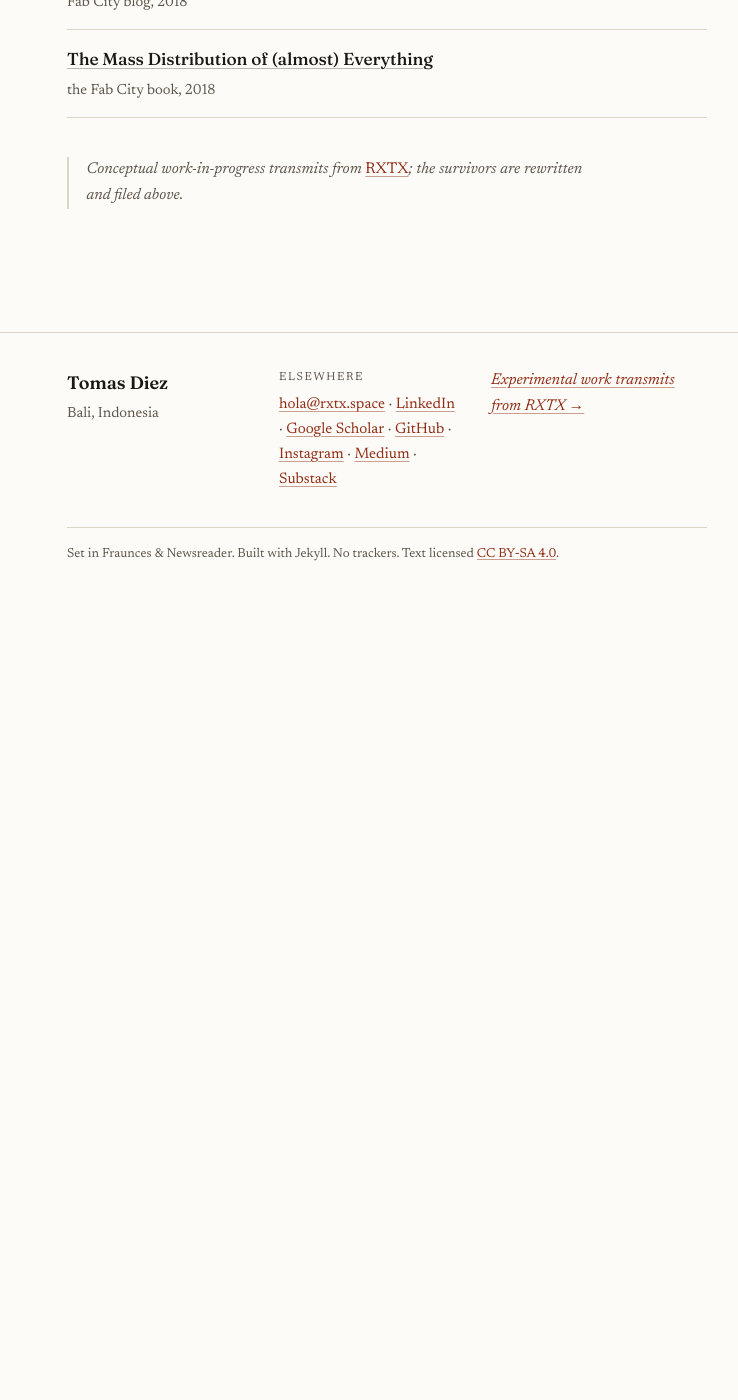
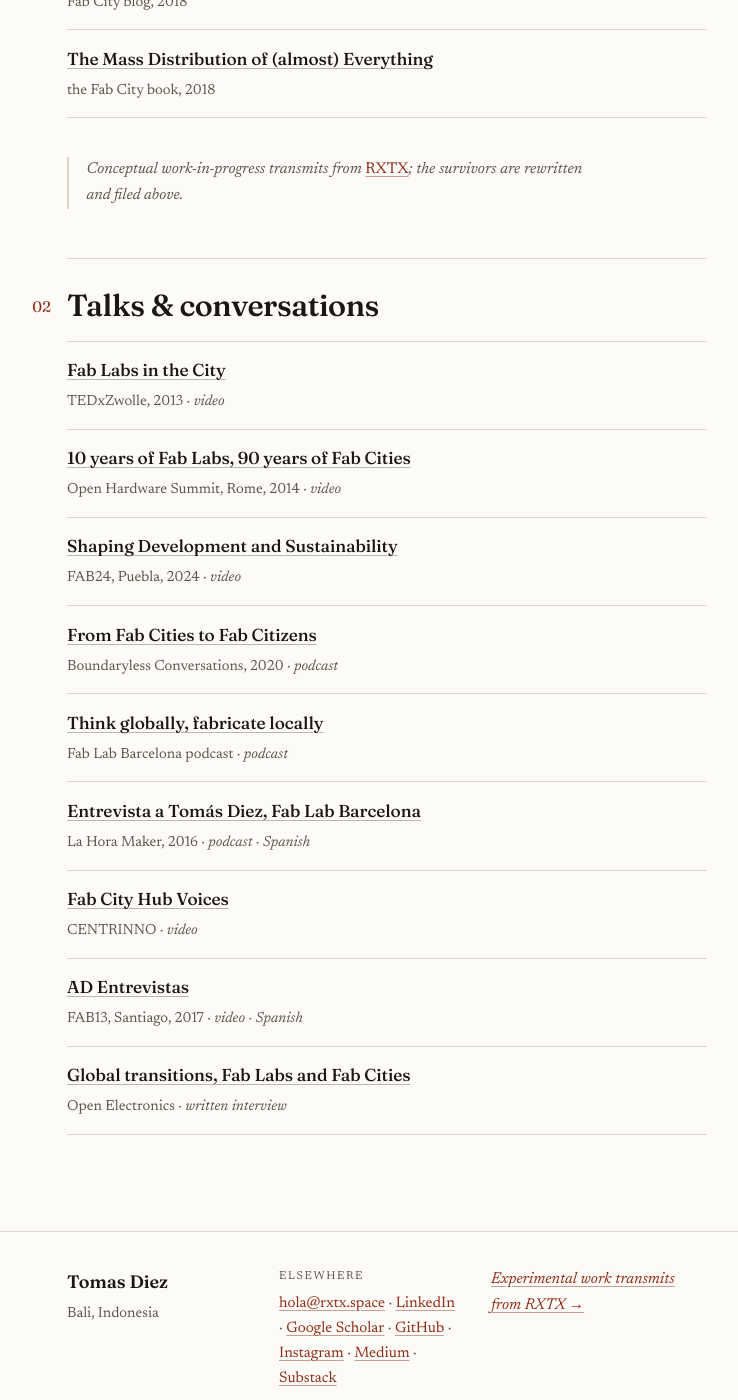
Before and after one commit to tomasdiez/tomasdiez.github.io, a Jekyll site: the page built from writing.html, in a window 1280 px wide and 1400 px high, scrolled down 1002 px. Shown: the whole window, without its empty margins (253-991 px from the left). Built offline with Jekyll 4.4.1, drawn with Linux system fonts in a browser that asks for light colours; before the commit the page ends 1632 px from its top, so only the background shows below that.

Commit message:
Add Talks & conversations section (videos/podcasts), refine MAS.863 to Diploma in Digital Fabrication pilot phrasing

```diff
--- /dev/null
+++ b/_data/talks.yml
@@ -0,0 +1,59 @@
+# Talks, videos, and podcast appearances for tomasdiez.com.
+# Rendered by writing.html as the "Talks & conversations" section.
+#
+#   title  linked headline (the talk or episode name)
+#   venue  event or show
+#   year   optional
+#   url    canonical link (YouTube, podcast page, etc.)
+#   note   optional — e.g. video, podcast, Spanish
+
+- title: Fab Labs in the City
+  venue: TEDxZwolle
+  year: 2013
+  url: https://www.youtube.com/watch?v=EEWRiW1naFc
+  note: video
+
+- title: 10 years of Fab Labs, 90 years of Fab Cities
+  venue: Open Hardware Summit, Rome
+  year: 2014
+  url: https://www.youtube.com/watch?v=MyijNRKeehA
+  note: video
+
+- title: Shaping Development and Sustainability
+  venue: FAB24, Puebla
+  year: 2024
+  url: https://www.youtube.com/watch?v=tf8h0kPPwk8
+  note: video
+
+- title: From Fab Cities to Fab Citizens
+  venue: Boundaryless Conversations
+  year: 2020
+  url: https://boundaryless.io/podcast/tomas-diez
+  note: podcast
+
+- title: Think globally, fabricate locally
+  venue: Fab Lab Barcelona podcast
+  url: https://fablabbcn.org/podcast/think-globally-fabricate-locally
+  note: podcast
+
+- title: Entrevista a Tomás Diez, Fab Lab Barcelona
+  venue: La Hora Maker
+  year: 2016
+  url: https://www.lahoramaker.com/2016/08/02/la-hora-maker-035-entrevista-a-tomas-diez-de-fab-lab-barcelona
+  note: podcast · Spanish
+
+- title: Fab City Hub Voices
+  venue: CENTRINNO
+  url: https://www.youtube.com/watch?v=oHBWPF_w1R4
+  note: video
+
+- title: AD Entrevistas
+  venue: FAB13, Santiago
+  year: 2017
+  url: https://www.youtube.com/watch?v=DJOLk1kFVJw
+  note: video · Spanish
+
+- title: "Global transitions, Fab Labs and Fab Cities"
+  venue: Open Electronics
+  url: https://www.open-electronics.org/global-transitions-fab-labs-and-fab-cities-interview-with-tomas-diez
+  note: written interview
--- a/research.html
+++ b/research.html
@@ -16,8 +16,9 @@
 
   <h3><a href="https://fab.cba.mit.edu/classes/863.08/people/Tomas/">How to Make (Almost) Anything &mdash; MIT</a></h3>
   <p>
-    Everything on this page starts here. In 2008 I took Neil
-    Gershenfeld&rsquo;s How to Make (Almost) Anything (MAS.863) at MIT&rsquo;s
+    Everything on this page starts here. In 2008 I earned the Diploma in
+    Digital Fabrication through the pilot run of Neil Gershenfeld&rsquo;s
+    How to Make (Almost) Anything class (MAS.863), offered by MIT&rsquo;s
     Center for Bits and Atoms &mdash; the class that later grew into Fab
     Academy. The work from that semester still lives on the CBA server,
     skateboard moulds and all.
--- a/writing.html
+++ b/writing.html
@@ -44,3 +44,16 @@
     filed above.
   </p>
 </section>
+
+<section class="section" aria-labelledby="talks-title">
+  <span class="section-num" aria-hidden="true">{% if essays.size > 0 %}03{% else %}02{% endif %}</span>
+  <h2 id="talks-title">Talks &amp; conversations</h2>
+  <ul class="index">
+    {% for talk in site.data.talks %}
+    <li>
+      <span class="entry-title"><a href="{{ talk.url }}">{{ talk.title }}</a></span>
+      <span class="entry-meta">{{ talk.venue }}{% if talk.year %}, {{ talk.year }}{% endif %}{% if talk.note %} &middot; <span class="entry-note">{{ talk.note }}</span>{% endif %}</span>
+    </li>
+    {% endfor %}
+  </ul>
+</section>
```
Also changed, not shown: about.html (+4 -4 lines).
